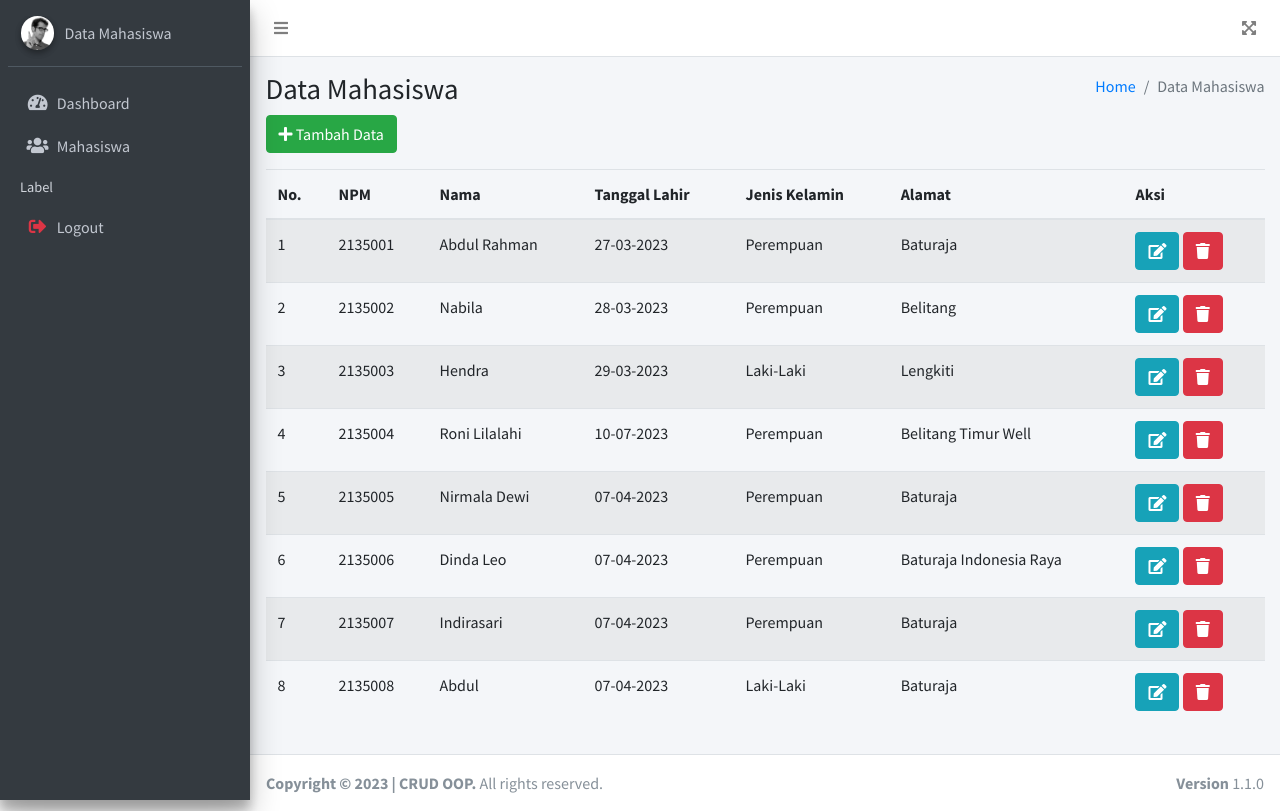
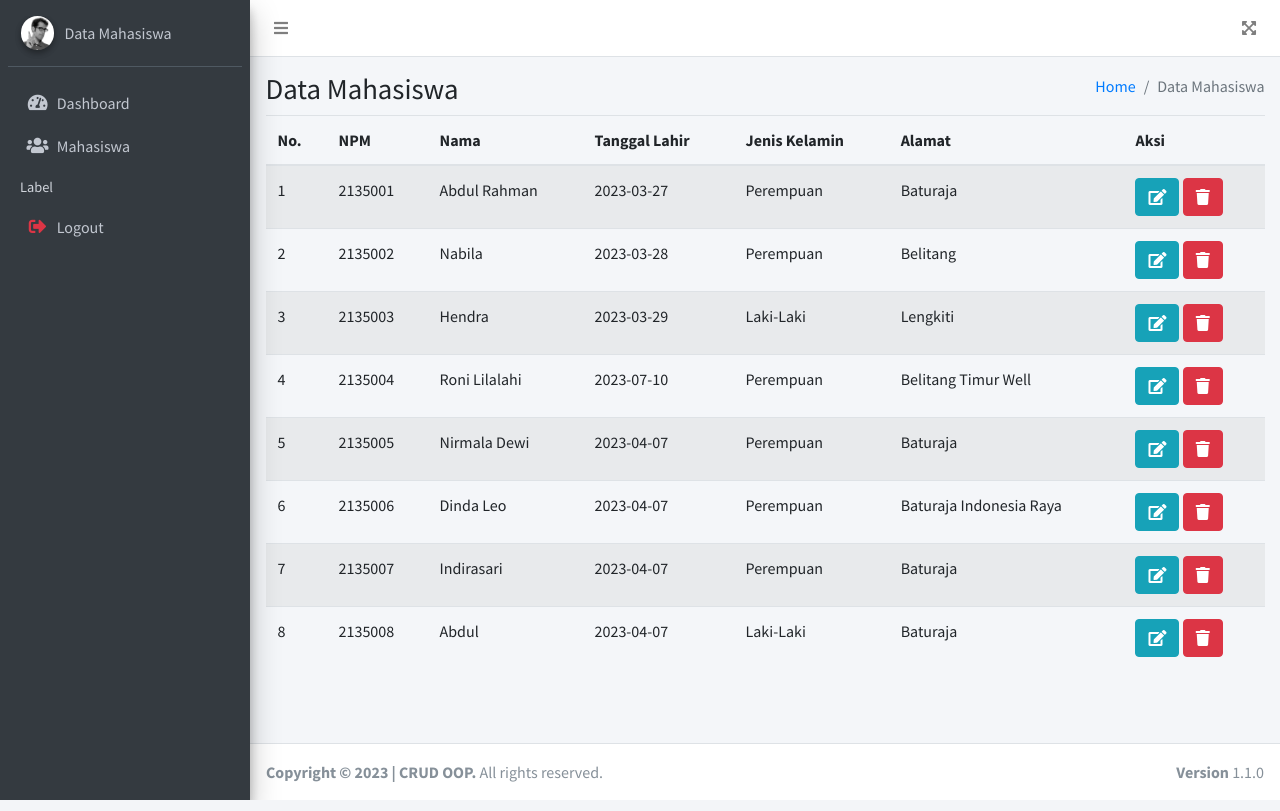
Before and after one commit to abdulr123/crud-oop-php, a PHP site: page /mahasiswa.php in a window 1280 px wide. Run offline with PHP 8.4, Linux system fonts and the light colour scheme; data comes from the database, SQL or seed files in the repository; some libraries are stand-ins or nearby versions.

Commit message:
Update mahasiswa.php

```diff
--- a/mahasiswa.php
+++ b/mahasiswa.php
@@ -10,21 +10,8 @@
           <div class="col-sm-6">
             <h1 class="m-0">Data Mahasiswa</h1>
           </div><!-- /.col -->
-          <div class="col-sm-6">
-            <ol class="breadcrumb float-sm-right">
-              <li class="breadcrumb-item"><a href="index.php">Home</a></li>
-              <li class="breadcrumb-item active">Data Mahasiswa</li>
-            </ol>
-          </div><!-- /.col -->
 
-        </div><!-- /.row -->
-
-        <div class="mb-3">
-          <a href="tambahdata.php" class='btn btn-success'><i class="fas fa-plus"></i> Tambah Data</a>
-        </div>
-
-
-        <?php
+          <?php
       if (empty($_GET['alert'])) {
           echo '';
       } elseif ($_GET['alert'] == 1) { ?>
@@ -60,8 +47,13 @@
           );
         </script>
       <?php } ?>
-
-
+          <div class="col-sm-6">
+            <ol class="breadcrumb float-sm-right">
+              <li class="breadcrumb-item"><a href="index.php">Home</a></li>
+              <li class="breadcrumb-item active">Data Mahasiswa</li>
+            </ol>
+          </div><!-- /.col -->
+        </div><!-- /.row -->
         <table class="table table-striped table-hover" id="dataTables-example">
           <!--Judul Tabel-->
           <thead>
@@ -86,16 +78,12 @@ $dataMahasiswa = new Mahasiswa();
 $result = $dataMahasiswa->tampilData();
 $no = 1;
 foreach ($result as $data) {
-    $tanggal = $data['tgl_lahir'];
-    $tgl = explode('-', $tanggal);
-    $tanggal_lahir = $tgl[2].'-'.$tgl[1].'-'.$tgl[0];
     ?>
-
     <tr>
         <td><?php echo $no; ?></td>
         <td><?php echo $data['npm']; ?></td>
         <td><?php echo $data['nama']; ?></td>
-        <td><?php echo $tanggal_lahir; ?></>
+        <td><?php echo $data['tgl_lahir']; ?></>
         <td><?php echo $data['jenis_kelamin']; ?></td>
         <td><?php echo $data['alamat']; ?></td>
         <td>
@@ -115,5 +103,22 @@ foreach ($result as $data) {
     <!-- /.content-header -->
 </div>
 
+<script>
+    function hapusDataMahasiswa() {
+      Swal.fire({
+        title: 'Apakah anda yakin?',
+        text: 'Anda ingin menghapus data mahasiswa <?php echo $data['nama']; ?> ?',
+        icon: 'warning',
+        showCancelButton: true,
+        confirmButtonColor: '#3085d6',
+        cancelButtonColor: '#d33',
+        confirmButtonText: 'Ya, hapus data!'
+      }).then((result) => {
+        if (result.isConfirmed) {
+          document.location.href = "proses-hapus.php?id=<?php echo $data['npm']; ?>"
+        }
+      })
+    }
+  </script>
 
 <?php include 'template/footer.php'; ?>
```
